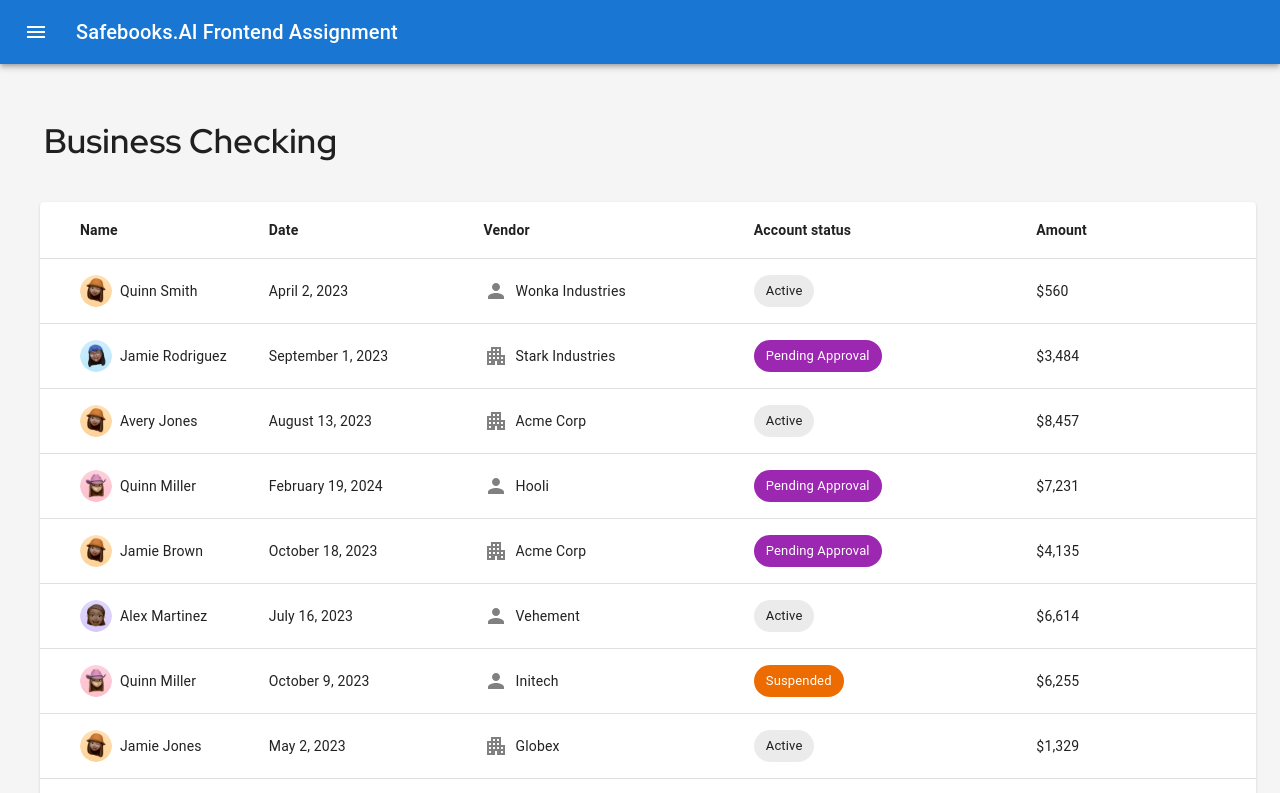
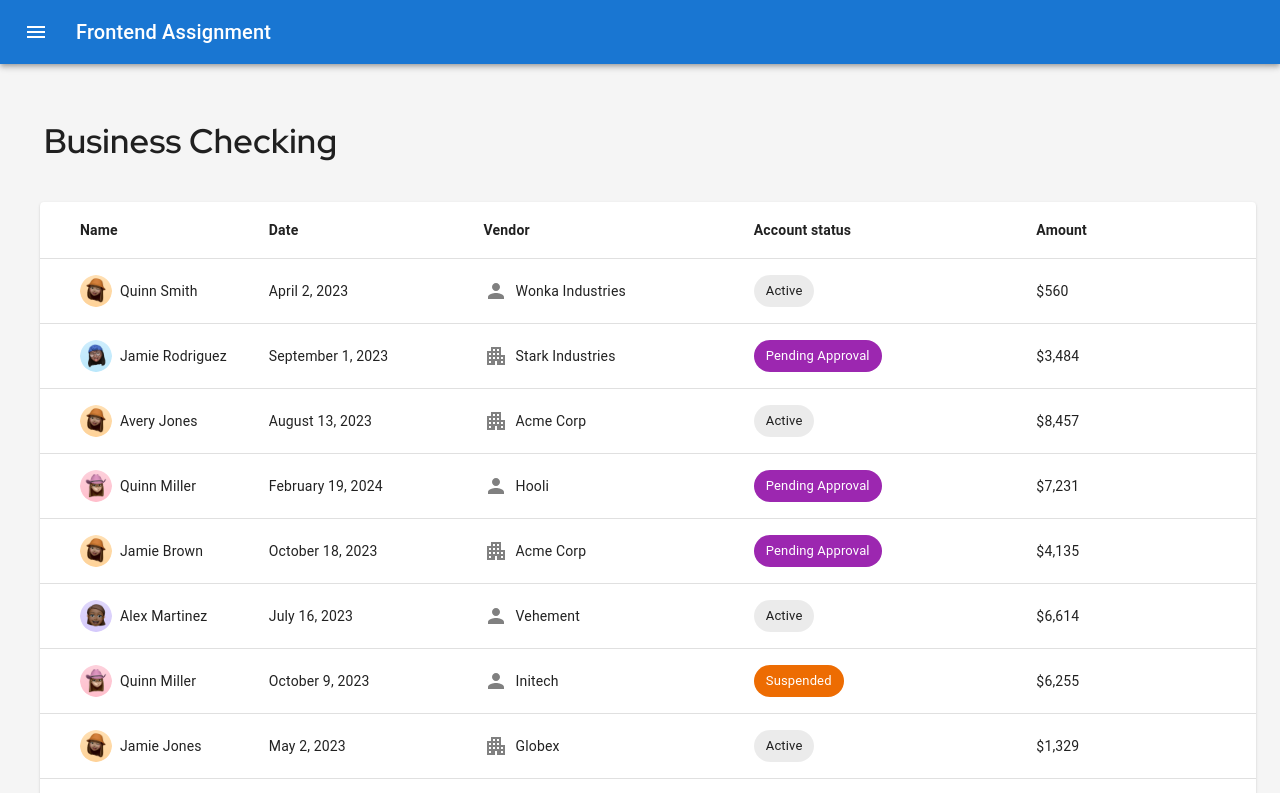
Before and after one commit to Karin-Goldin/frontend-assignment, a React (Create React App) app: page / in a window 1280 px wide. Shown: the top 793 px of the page. Built offline with nearby package versions, Linux system fonts and the light colour scheme.

Commit message:
final change

```diff
--- a/src/components/layouts/main-layout.tsx
+++ b/src/components/layouts/main-layout.tsx
@@ -33,7 +33,7 @@ export const MainLayout = ({ children }: Props) => (
             <MenuIcon />
           </IconButton>
           <Typography variant='h6' component='div' sx={{ flexGrow: 1 }}>
-            Safebooks.AI Frontend Assignment
+            Frontend Assignment
           </Typography>
         </Toolbar>
       </AppBar>
```
